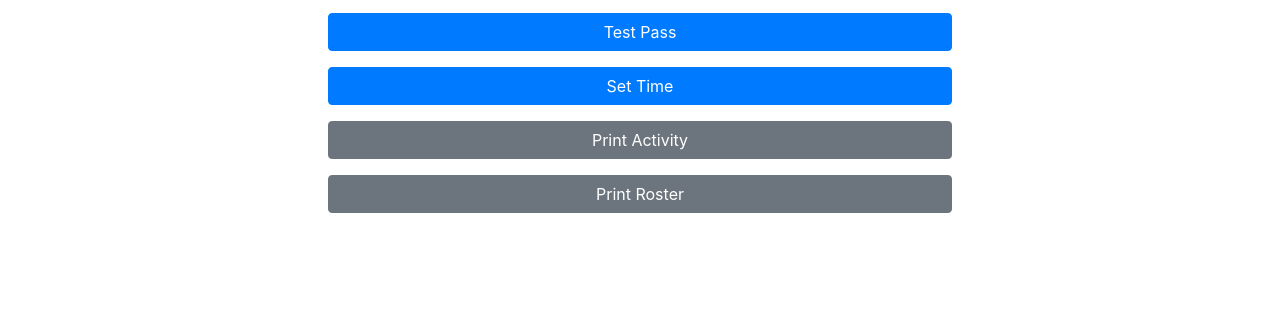
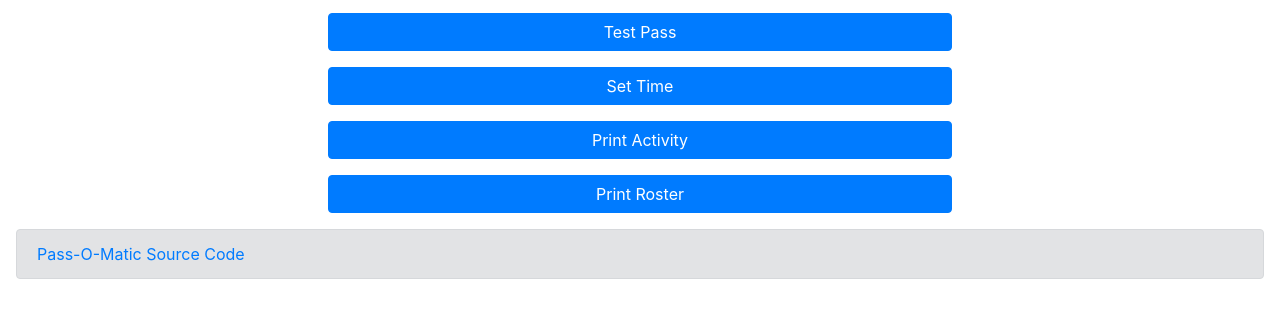
Before and after one commit to mrbdahlem/Pass-O-Matic-Control, a plain HTML site: page index.html in a window 1280 px wide. Shown: the part 161-478 px from the top of the page. Drawn offline with nearby package versions, Linux system fonts and the light colour scheme.

Commit message:
Update index.html

```diff
--- a/index.html
+++ b/index.html
@@ -22,9 +22,11 @@
 
         <button class="btn btn-primary" onclick="showTime();">Set Time</button>
 
-        <button class="btn btn-secondary" onclick="printActivity();">Print Activity</button>
+        <button class="btn btn-primary" onclick="printActivity();">Print Activity</button>
 
-        <button class="btn btn-secondary" onclick="printRoster();">Print Roster</button>
+        <button class="btn btn-primary" onclick="printRoster();">Print Roster</button>
+
+		<div class="alert alert-secondary" role="alert"><a href="https://github.com/mrbdahlem/Pass-O-Matic">Pass-O-Matic Source Code</a></div>
     </main>
 
     <script>
```
